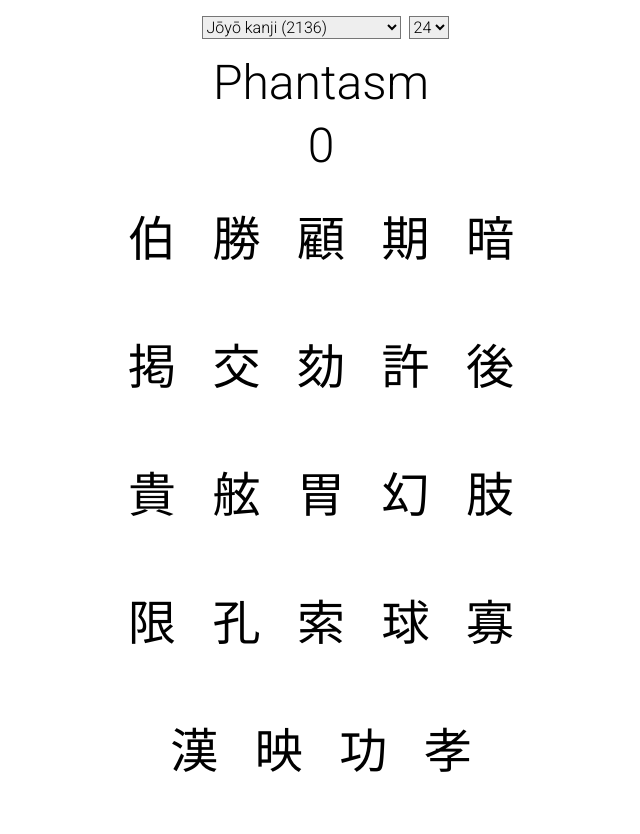
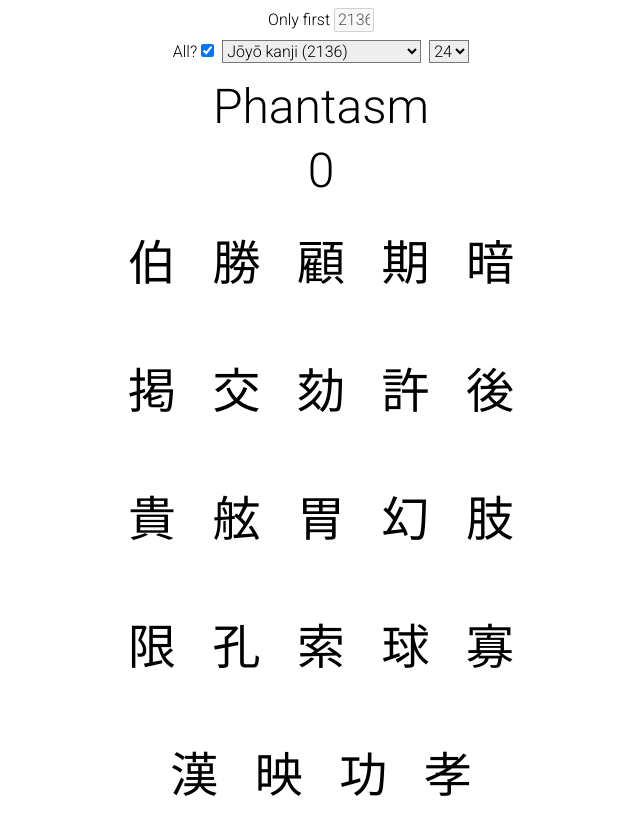
Before and after one commit to 28917562197856/random-kanji, a React (Vite) app: page / in a window 1280 px wide. Shown: the top 834 px of the page, without its empty margins (319-959 px from the left). Before the commit the page ends 813 px from the top, so only its background shows below. Built offline with nearby package versions, Linux system fonts and the light colour scheme.

Commit message:
add option to only pick from first n kanji

```diff
--- a/src/App.tsx
+++ b/src/App.tsx
@@ -1,9 +1,9 @@
 import React, { useReducer, useState } from "react";
 import kanjiSets from "./kanji";
 
-function take(kanjiSet: string, n: number): Kanji[] {
-  let shuffled: Kanji[] = kanjiSets[kanjiSet][kanjiSet];
-  return shuffled.sort(() => 0.5 - Math.random()).slice(0, n);
+function take(kanjiSet: string, n: number, first: number): Kanji[] {
+  let kanjis: Kanji[] = kanjiSets[kanjiSet][kanjiSet].slice(0, first);
+  return kanjis.sort(() => 0.5 - Math.random()).slice(0, n);
 }
 
 let lsGet = (name: string) => localStorage.getItem(name) ?? "";
@@ -11,7 +11,7 @@ let lsGet = (name: string) => localStorage.getItem(name) ?? "";
 function reducer(state: State, action: Action) {
   switch (action.type) {
     case "right": {
-      let newKanji = take(state.kanjiSet, state.numOfKanji);
+      let newKanji = take(state.kanjiSet, state.numOfKanji, state.first);
       let newSelectedKanji = newKanji[(newKanji.length * Math.random()) << 0];
       return {
         ...state,
@@ -21,7 +21,7 @@ function reducer(state: State, action: Action) {
       };
     }
     case "wrong": {
-      let newKanji = take(state.kanjiSet, state.numOfKanji);
+      let newKanji = take(state.kanjiSet, state.numOfKanji, state.first);
       let newSelectedKanji = newKanji[(newKanji.length * Math.random()) << 0];
       return {
         ...state,
@@ -30,7 +30,7 @@ function reducer(state: State, action: Action) {
       };
     }
     case "numOfKanji": {
-      let newKanji = take(state.kanjiSet, action.numOfKanji);
+      let newKanji = take(state.kanjiSet, action.numOfKanji, state.first);
       let newSelectedKanji = newKanji[(newKanji.length * Math.random()) << 0];
       return {
         ...state,
@@ -40,13 +40,24 @@ function reducer(state: State, action: Action) {
       };
     }
     case "kanjiSet": {
-      let newKanji = take(action.kanjiSet, state.numOfKanji);
+      let newKanji = take(action.kanjiSet, state.numOfKanji, state.first);
       let newSelectedKanji = newKanji[(newKanji.length * Math.random()) << 0];
       return {
         ...state,
         kanji: newKanji,
         selectedKanji: newSelectedKanji,
         kanjiSet: action.kanjiSet
+      };
+    }
+    case "first": {
+      let newKanji = take(state.kanjiSet, state.numOfKanji, action.first);
+      let newSelectedKanji = newKanji[(newKanji.length * Math.random()) << 0];
+
+      return {
+        ...state,
+        kanji: newKanji,
+        selectedKanji: newSelectedKanji,
+        first: action.first
       };
     }
     default: {
@@ -58,14 +69,18 @@ function reducer(state: State, action: Action) {
 function init() {
   let defaultNumOfKanji = parseInt(lsGet("numOfKanji")) || 24;
   let defaultKanjiSet = lsGet("kanjiSet") || "allGrades";
-  let kanji = take(defaultKanjiSet, defaultNumOfKanji);
+  let first =
+    parseInt(lsGet("first")) ||
+    Object.keys(kanjiSets[defaultKanjiSet][defaultKanjiSet]).length;
+  let kanji = take(defaultKanjiSet, defaultNumOfKanji, first);
   let selectedKanji = kanji[(kanji.length * Math.random()) << 0];
   return {
     score: 0,
     kanji,
     selectedKanji,
     numOfKanji: defaultNumOfKanji,
-    kanjiSet: defaultKanjiSet
+    kanjiSet: defaultKanjiSet,
+    first
   };
 }
 
@@ -74,14 +89,48 @@ let initialState = init();
 export default function App() {
   let [state, dispatch] = useReducer(reducer, initialState);
   let [changeBG, setChangeBG] = useState(false);
-  let { score, kanji, selectedKanji } = state;
+  let [all, setAll] = useState(true);
+  let { score, kanji, selectedKanji, kanjiSet, numOfKanji, first } = state;
 
   return (
     <div
       style={{ fontFamily: "'Roboto', sans-serif" }}
       className="flex flex-column items-center"
     >
-      <div className="mv3">
+      <div className="mt2">
+        <span>Only first </span>
+        <input
+          id="input"
+          disabled={all}
+          defaultValue={first}
+          type="field"
+          className="w2"
+          onChange={e => {
+            let value = parseInt(e.target.value);
+            let len = Object.keys(kanjiSets[kanjiSet][kanjiSet]).length;
+            if (value <= len && value >= numOfKanji) {
+              localStorage.setItem("first", e.target.value);
+              dispatch({ type: "first", first: value });
+            }
+          }}
+        />
+      </div>
+      <div className="mb3 mt2">
+        <span className="mr1">All?</span>
+        <input
+          style={{ cursor: "pointer" }}
+          defaultChecked={true}
+          type="checkbox"
+          onChange={() => {
+            if (!all) {
+              let len = Object.keys(kanjiSets[kanjiSet][kanjiSet]).length;
+              let input: any = document.getElementById("input");
+              input.value = len;
+              dispatch({ type: "first", first: len });
+            }
+            setAll(!all);
+          }}
+        />
         <select
           className="mh2 bg-light-gray"
           style={{
@@ -176,10 +225,12 @@ type State = {
   selectedKanji: Kanji;
   numOfKanji: number;
   kanjiSet: string;
+  first: number;
 };
 
 type Action =
   | { type: "right"; score: number }
   | { type: "wrong" }
   | { type: "numOfKanji"; numOfKanji: number }
-  | { type: "kanjiSet"; kanjiSet: string };
+  | { type: "kanjiSet"; kanjiSet: string }
+  | { type: "first"; first: number };
```
